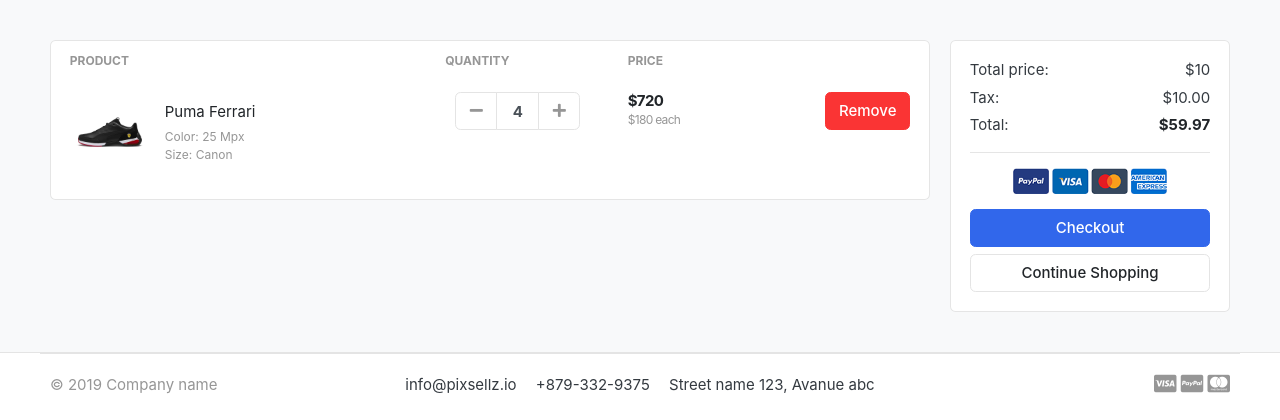
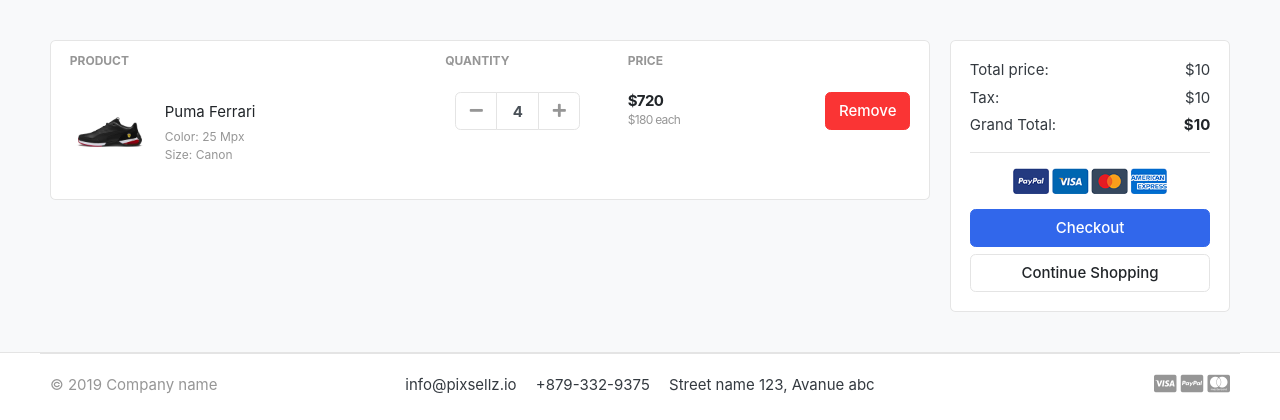
Before and after one commit to nikolayratayov/eCommerce_website, a Django app: template templates/store/cart.html in a window 1280 px wide. Shown: the part 118-538 px from the top of the page. Run offline with Django 4.2, Linux system fonts and the light colour scheme; data comes from the database, SQL or seed files in the repository; the template is opened without the code that fills it: values that come from a table or form of the project are taken from there, most other values are stand-ins (such as "Sample title", 1, 10 or a date in 2020); some libraries are stand-ins or nearby versions; some web fonts are replaced.

Commit message:
ecommerse website

```diff
--- a/carts/views.py
+++ b/carts/views.py
@@ -36,11 +36,15 @@ def cart(request, total=0, quantity=0, cart_items=None):
         for cart_item in cart_items:
             total += cart_item.product.price * cart_item.quantity
             quantity += cart_item.quantity
+        tax = 2 * total / 100
+        grand_total = total + tax
     except Cart.DoesNotExist:
         pass
     context = {
         'total': total,
         'quantity': quantity,
-        'cart_items': cart_items
+        'cart_items': cart_items,
+        'tax': tax,
+        'grand_total': grand_total
     }
     return render(request, 'store/cart.html', context)
--- a/templates/store/cart.html
+++ b/templates/store/cart.html
@@ -73,11 +73,11 @@
 			</dl>
 			<dl class="dlist-align">
 			  <dt>Tax:</dt>
-			  <dd class="text-right"> $10.00</dd>
+			  <dd class="text-right"> ${{ tax }}</dd>
 			</dl>
 			<dl class="dlist-align">
-			  <dt>Total:</dt>
-			  <dd class="text-right text-dark b"><strong>$59.97</strong></dd>
+			  <dt>Grand Total:</dt>
+			  <dd class="text-right text-dark b"><strong>${{ grand_total }}</strong></dd>
 			</dl>
 			<hr>
 			<p class="text-center mb-3">
```
